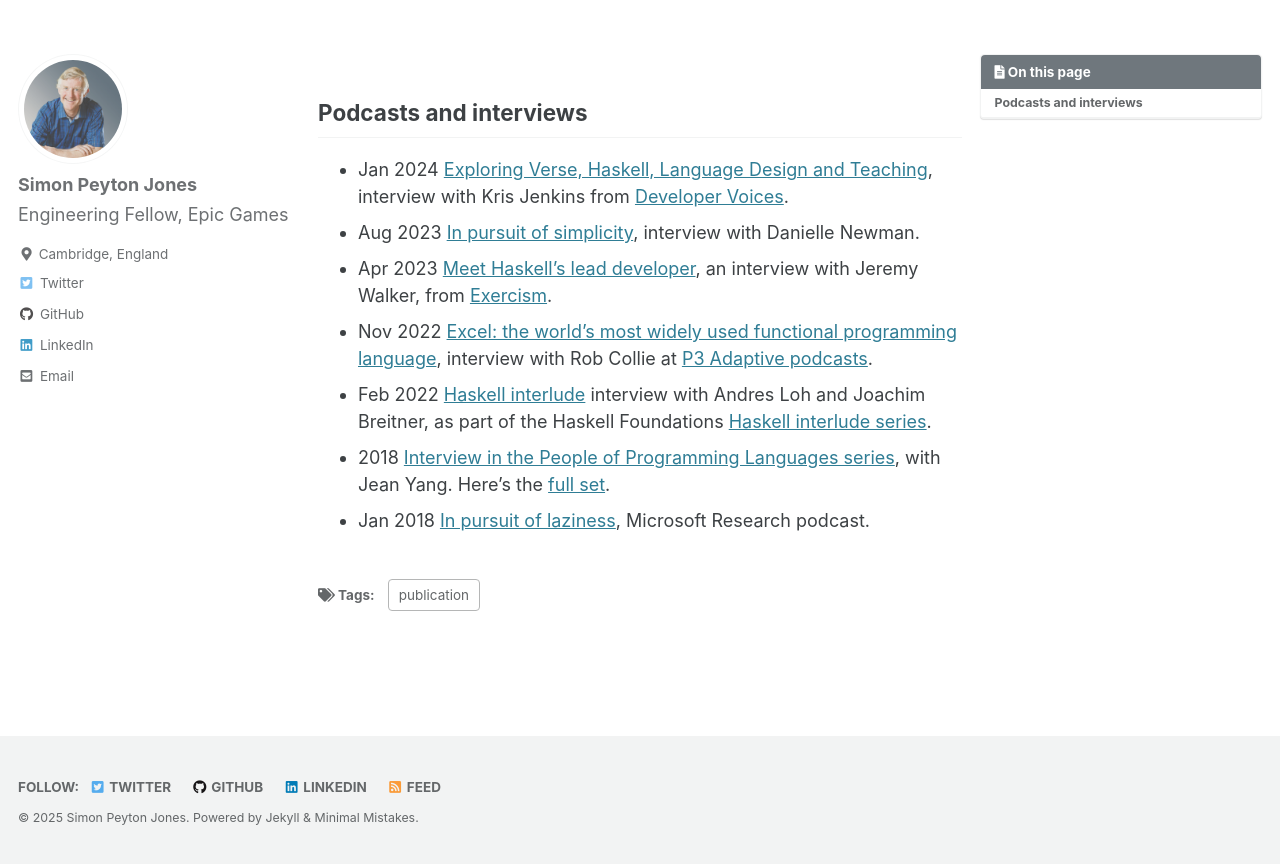
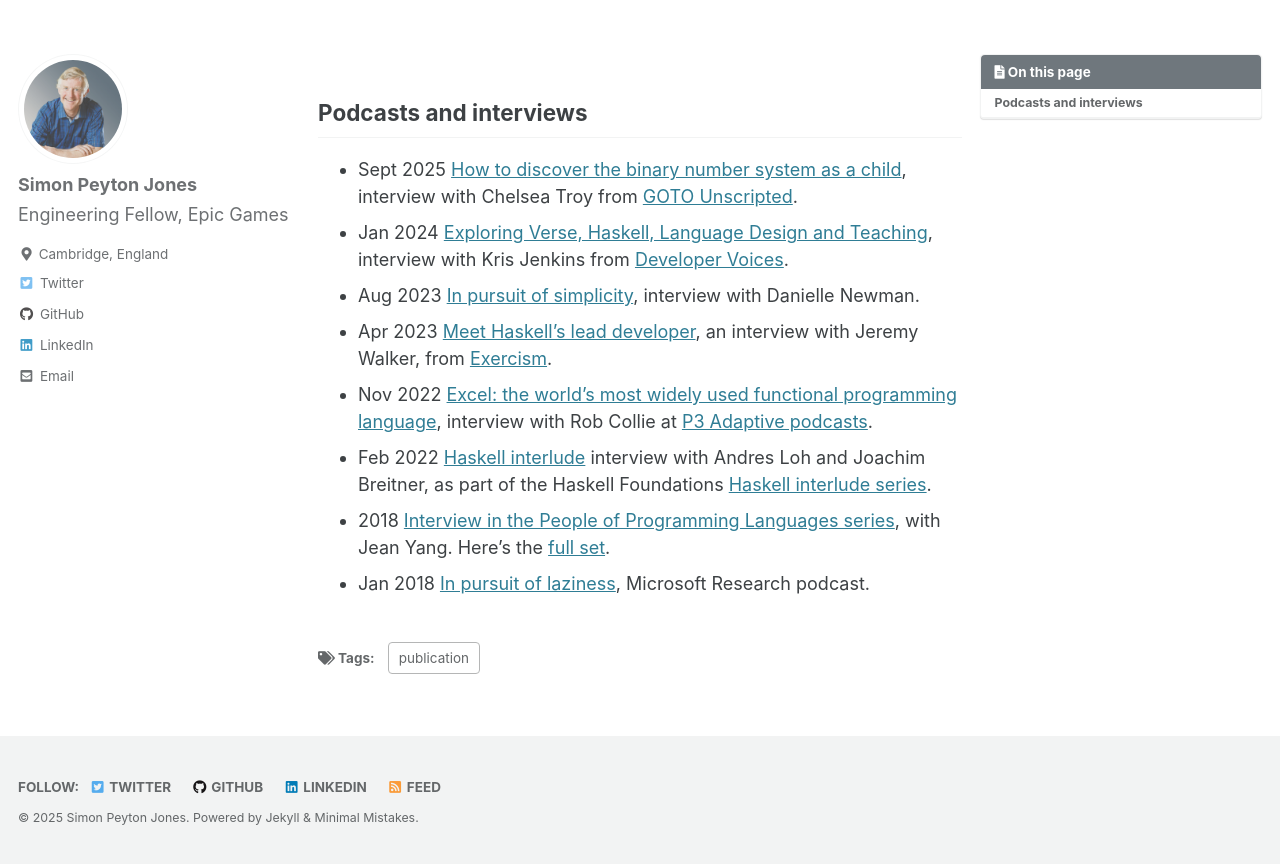
Before and after one commit to simonpj/www.peytonjones.org, a Jekyll site: the page built from _pages/podcasts.md, in a window 1280 px wide and 1111 px high. Shown: the part 247-1111 px from the top of the window. Built offline with Jekyll 4.4.1, drawn with Linux system fonts in a browser that asks for light colours; cached includes are drawn as plain includes.

Commit message:
Add GOTO interview

```diff
--- a/_pages/podcasts.md
+++ b/_pages/podcasts.md
@@ -11,6 +11,7 @@
 
 ## Podcasts and interviews
 
+* Sept 2025 [How to discover the binary number system as a child](https://www.youtube.com/watch?v=lg0RYLlmjJM), interview with Chelsea Troy from [GOTO Unscripted](https://gotopia.tech/articles?page=0).
 * Jan 2024 [Exploring Verse, Haskell, Language Design and Teaching](https://www.youtube.com/watch?v=UBgam9XUHs0), interview with Kris Jenkins from [Developer Voices](https://www.youtube.com/@DeveloperVoices).
 * Aug 2023 [In pursuit of simplicity](https://www.linkedin.com/pulse/simon-peyton-jones-pursuit-simplicity-danielle-newnham/), interview with Danielle Newman.
 * Apr 2023 [Meet Haskell's lead developer](https://www.youtube.com/watch?v=fBFsxmJEk7M), an interview with Jeremy Walker, from [Exercism](https://exercism.org/community/interviews).
```
